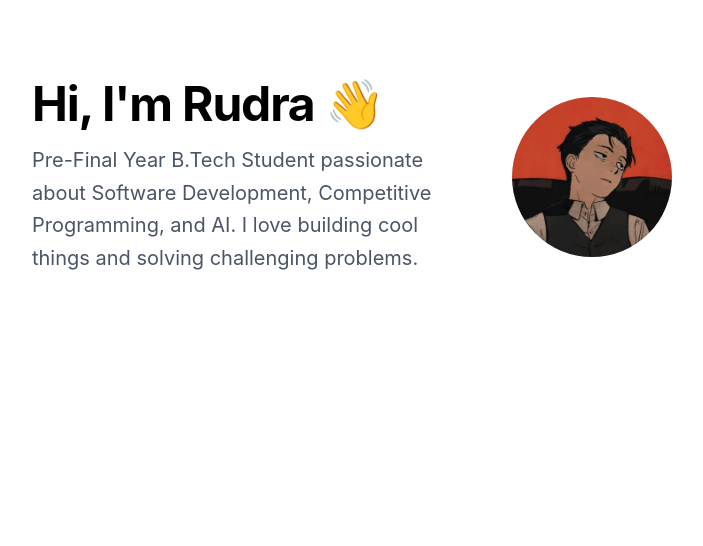
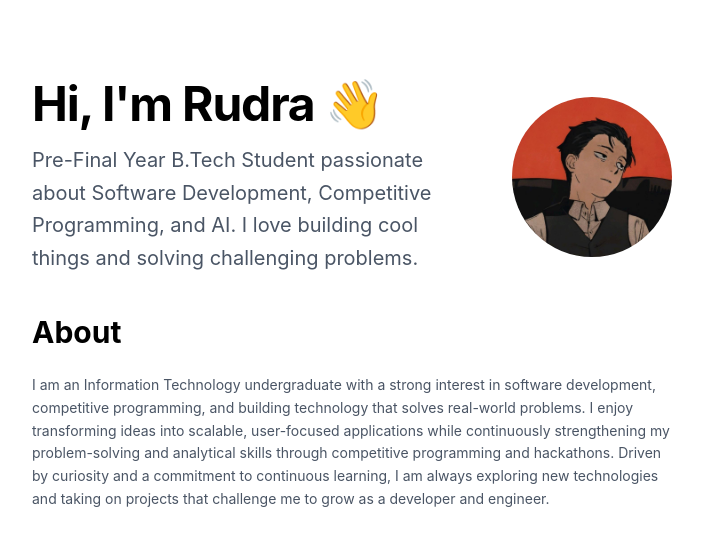
Before and after one commit to itisrudraa/portfolio, a React app: page / in a window 1280 px wide. Shown: the top 546 px of the page, without its empty margins (288-991 px from the left). Built offline with nearby package versions, Linux system fonts and the light colour scheme; the HTML template or start-up script is replaced by a standard one.

Commit message:
add about section

```diff
--- a/src/App.jsx
+++ b/src/App.jsx
@@ -1,9 +1,11 @@
+import About from "./sections/About";
 import Hero from "./sections/Hero";
 
 function App(){
   return (
     <>
       <Hero />
+      <About />
     </>
   );
 }
--- a/src/sections/About.jsx
+++ b/src/sections/About.jsx
@@ -0,0 +1,16 @@
+import PORTFOLIO from "../data/portfolio";
+
+function About(){
+    return (
+        <section id="about" className="pt-5">
+            <div className="max-w-2xl px-4 mx-auto">
+                <h2 className="text-3xl font-bold">About</h2>
+                <p className="mt-6 text-sm text-gray-600 leading-relaxed">
+                    {PORTFOLIO.summary}
+                </p>
+            </div>
+        </section>
+    );
+}
+
+export default About;
```
